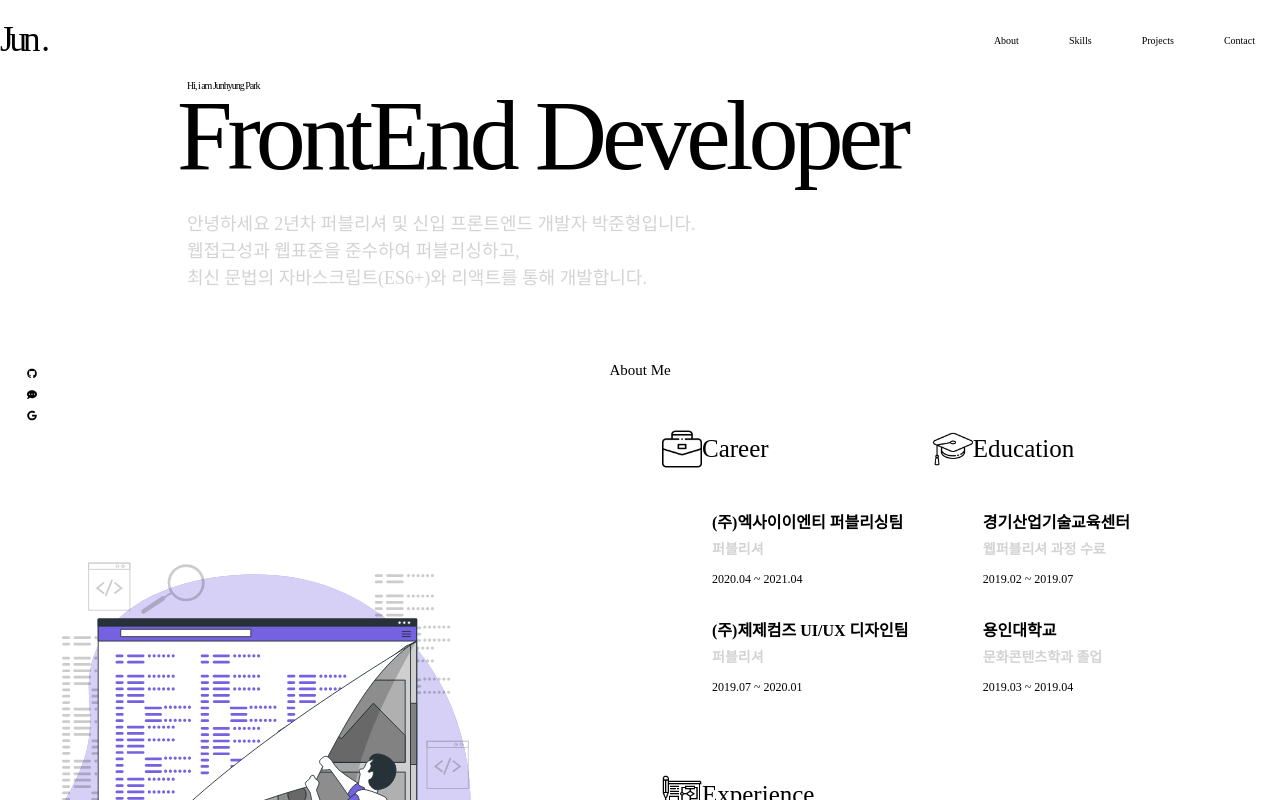
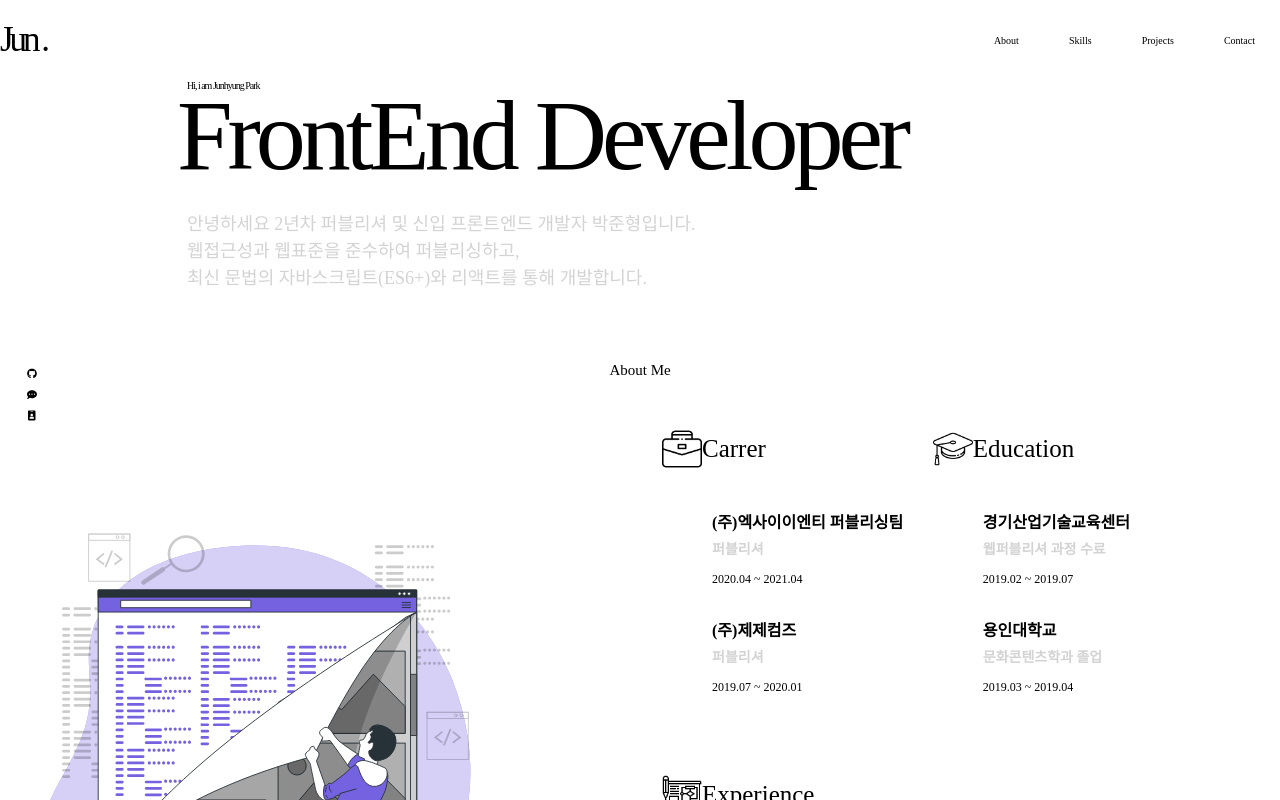
Before and after one commit to hursh7/portfolio2022, a React (Create React App) app: page / in a window 1280 px wide. Shown: the top 800 px of the page. Built offline with nearby package versions, Linux system fonts and the light colour scheme; a web font is replaced by a local one.

Commit message:
add array on About

```diff
--- a/src/components/about/about.jsx
+++ b/src/components/about/about.jsx
@@ -1,4 +1,7 @@
 import React, { forwardRef } from 'react';
+import career from 'static/images/about_career.png';
+import education from 'static/images/about_education.png';
+import experience from 'static/images/about_experience.png';
 import styles from './about.module.css';
 
 const About = forwardRef(({ useScrollFadeIn, FontAwesomeIcon }, ref) => {
@@ -7,6 +10,41 @@ const About = forwardRef(({ useScrollFadeIn, FontAwesomeIcon }, ref) => {
         1: useScrollFadeIn('left', 1, 0.1),
     };
 
+    const CONTENT_ITEMS = [
+        {
+            label: 'Carrer',
+            image: career,
+            title: '(주)엑사이이엔티 퍼블리싱팀',
+            desc: '퍼블리셔',
+            date: '2020.04 ~ 2021.04',
+            title02: '(주)제제컴즈',
+            desc02: '퍼블리셔',
+            date02: '2019.07 ~ 2020.01',
+        },
+        {
+            label: 'Education',
+            image: education,
+            title: '경기산업기술교육센터',
+            desc: '웹퍼블리셔 과정 수료',
+            date: '2019.02 ~ 2019.07',
+            title02: '용인대학교',
+            desc02: '문화콘텐츠학과 졸업',
+            date02: '2019.03 ~ 2019.04',
+        },
+        {
+            label: 'Experience',
+            image: experience,
+            title: '대법원 전자가족관계등록시스템',
+            desc: '퍼블리싱 / 웹표준 및 접근성 심사',
+            date: '2020.04 ~ 2021.04',
+            title02: 'JEJECoMMS Co. & SHIFT WEB',
+            desc02: '자사 홈페이지 및 앱 소개 페이지 퍼블리싱 및 유지보수',
+            date02: '2019.07 ~ 2020.01',
+            title03: '모바일 명함 SHIFT',
+            desc03: '모바일 앱 UI/UX 디자인 및 유지보수',
+            date03: '2019.07 ~ 2020.01',
+        },
+    ]
     return (
         <div ref={ref}>
             <section className={styles.about}>
@@ -14,7 +52,7 @@ const About = forwardRef(({ useScrollFadeIn, FontAwesomeIcon }, ref) => {
                 <div className={styles.container}>
                     <div className={styles.profile} {...animatedItem[0]}>
                         <div className={styles.canvas}>
-                            <img className={styles.img} src={require('static/images/main_bg05-2.svg').default} alt="" />
+                            <img className={styles.img} src={require('static/images/main_bg05-2.svg').default} alt="profile" />
                         </div>
                         <div className={styles.info}>
                             <ul className={styles.itembox}>
@@ -38,27 +76,29 @@ const About = forwardRef(({ useScrollFadeIn, FontAwesomeIcon }, ref) => {
                             </ul>
                         </div>
                     </div>
-                    <div className={styles.history} {...animatedItem[1]}>
-                        <div className={styles.content}>
+                    <div className={styles.history}{...animatedItem[1]}>
+                        {CONTENT_ITEMS.map(item => (
+                            <div key={item.label} className={styles.content}>
                                 <h3 className={styles.title}>
-                                <img className={styles.icon2} src={require('../../static/images/about_career.png').default} alt="" />
-                                <span>Career</span>
+                                    <img src= {item.image} className={styles.icon2} alt="" />
+                                    <span>{item.label}</span>
                                 </h3>
                                 <ul className={styles.detail}>
-                                <li>(주)엑사이이엔티 퍼블리싱팀</li>
-                                <li>퍼블리셔</li>
-                                <li>2020.04 ~ 2021.04</li>
+                                    <li>{item.title}</li>
+                                    <li>{item.desc}</li>
+                                    <li>{item.date}</li>
                                 </ul>
                                 <ul className={styles.detail}>
-                                <li>(주)제제컴즈  UI/UX 디자인팀</li>
-                                <li>퍼블리셔</li>
-                                <li>2019.07 ~ 2020.01</li>
+                                    <li>{item.title02}</li>
+                                    <li>{item.desc02}</li>
+                                    <li>{item.date02}</li>
                                 </ul>
                             </div>
-                        <div className={styles.content}>
+                        ))}
+                        {/* <div className={styles.content}>
                             <h3 className={styles.title}>
                                 <img className={styles.icon2} src={require('../../static/images/about_education.png').default} alt="" />
-                                <span>Education</span>
+                                <p className={styles.icon2}>Education</p>
                             </h3>
                             <ul className={styles.detail}>
                                 <li>경기산업기술교육센터</li>
@@ -91,7 +131,7 @@ const About = forwardRef(({ useScrollFadeIn, FontAwesomeIcon }, ref) => {
                                 <li>모바일 앱 UI/UX 디자인 및 유지보수</li>
                                 <li>2019.07 ~ 2020.01</li>
                             </ul>
-                        </div>
+                        </div> */}
                     </div>
 
                 </div>
--- a/src/components/main/main.jsx
+++ b/src/components/main/main.jsx
@@ -21,7 +21,7 @@ const Main = ({ useScrollFadeIn }) => {
                 </p>
                 <button className={styles.button}>SEE MY RESUME</button>
             </div>
-            <div className={styles.img} {...animatedItem[1]}></div>
+            <div className={styles.img}{...animatedItem[1]}></div>
         </section>
     )};
 
--- a/src/components/side_menu/side_menu.jsx
+++ b/src/components/side_menu/side_menu.jsx
@@ -15,7 +15,7 @@ const SideMenu = ({FontAwesomeIcon}) => (
             </li>
             <li>
                 <a href="mailto:junhp1994@gmail.com" target="_blank"  rel="noreferrer">
-                    <FontAwesomeIcon icon={["fab", "google"]} />
+                    <FontAwesomeIcon icon={["fas", "id-badge"]} />
                 </a>
             </li>
         </ul>
```
Also changed, not shown: src/array/detail_item.jsx (added, +12 -0 lines), src/array/detail_item.module.css (added). Lines whose indentation alone changed are shown as unchanged.
